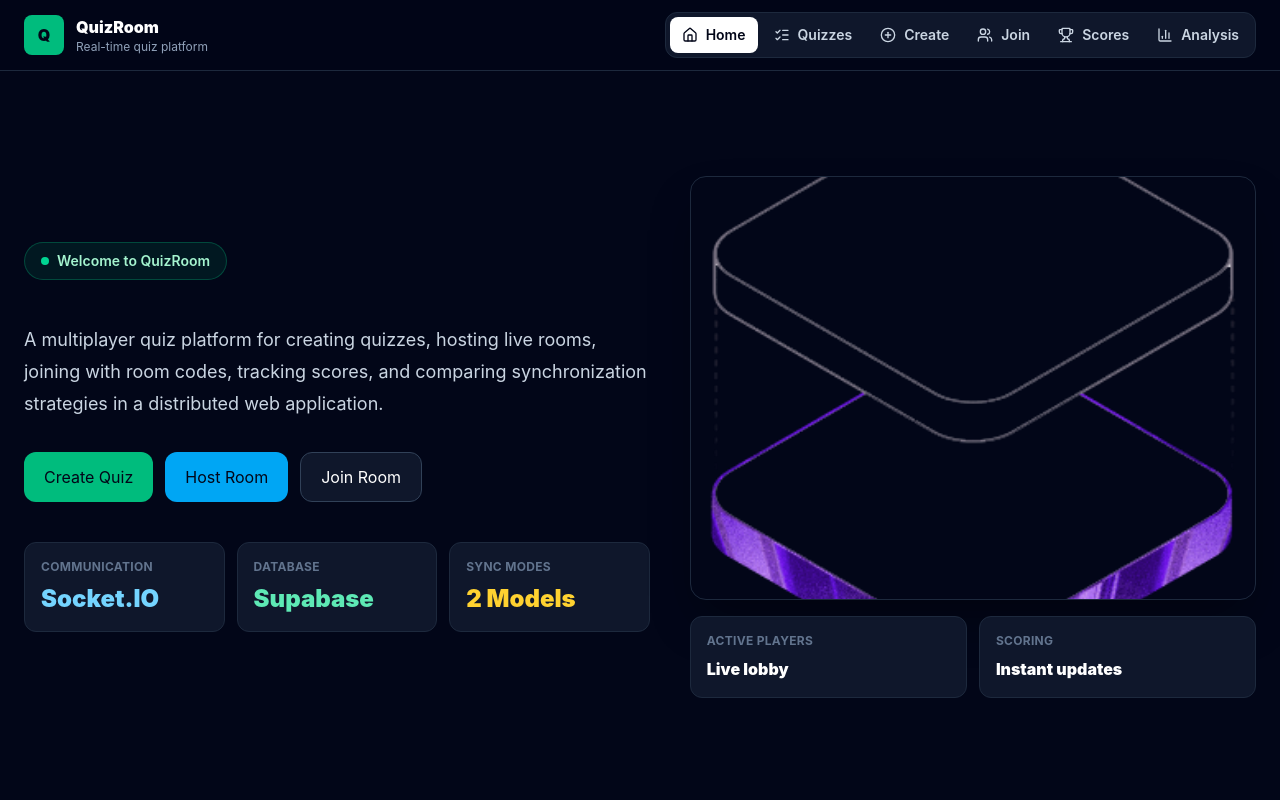
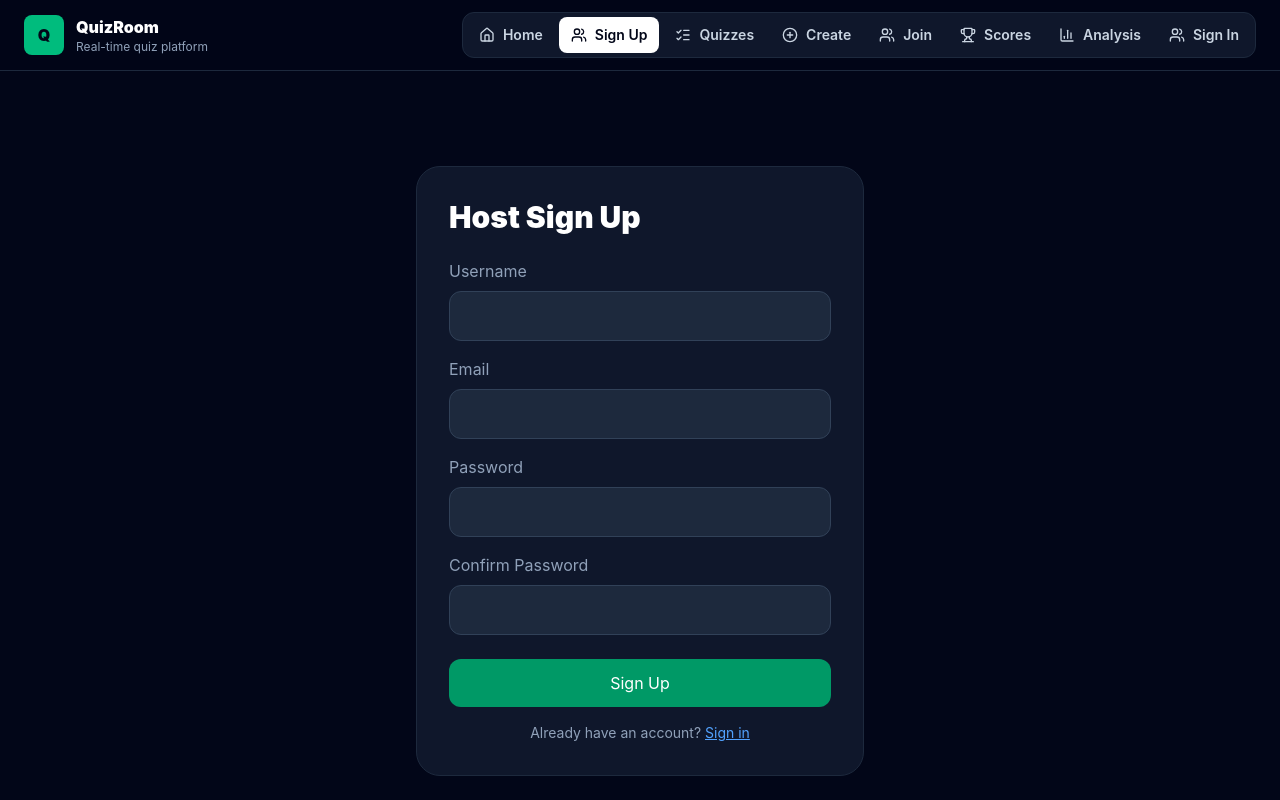
Before and after one commit to Aliyaconteh/DjinnClient, a React (Vite) app: page /signup in a window 1280 px wide. Before the commit this address led to /. Shown: the top 800 px of the page. Built offline with nearby package versions, Linux system fonts and the light colour scheme; no server answers.

Commit message:
Removing demo account

```diff
--- a/src/components/ui/Navbar.jsx
+++ b/src/components/ui/Navbar.jsx
@@ -1,16 +1,20 @@
 import { BarChart3, Home, ListChecks, PlusCircle, Trophy, Users } from "lucide-react";
 import { NavLink } from "react-router-dom";
+import { useAuth } from "../../context/AuthContext";
 
 const links = [
   { to: "/", label: "Home", icon: Home },
+  { to: "/signUp", label: "Sign Up", icon: Users },
   { to: "/quizzes", label: "Quizzes", icon: ListChecks },
   { to: "/create-room", label: "Create", icon: PlusCircle },
   { to: "/join-room", label: "Join", icon: Users },
   { to: "/leaderboard", label: "Scores", icon: Trophy },
-  { to: "/sync-analysis", label: "Analysis", icon: BarChart3 }
+  { to: "/sync-analysis", label: "Analysis", icon: BarChart3 },
+  { to: "/signIn", label: "Sign In", icon: Users },
 ];
 
 export default function Navbar() {
+  const { isAuthenticated } = useAuth();
   return (
     <header className="sticky top-0 z-40 border-b border-slate-800 bg-slate-950/95 backdrop-blur">
       <nav className="mx-auto flex max-w-7xl items-center justify-between gap-4 px-4 py-3 sm:px-6">
@@ -26,6 +30,8 @@ export default function Navbar() {
 
         <div className="flex max-w-full items-center gap-1 overflow-x-auto rounded-xl border border-slate-800 bg-slate-900 p-1">
           {links.map(({ to, label, icon: Icon }) => (
+            // hide Sign In and Sign Up links when user is authenticated
+            ((to === "/signIn" || to === "/signUp") && isAuthenticated) ? null : (
             <NavLink
               key={to}
               to={to}
@@ -40,6 +46,7 @@ export default function Navbar() {
               <Icon size={16} aria-hidden="true" />
               <span>{label}</span>
             </NavLink>
+            )
           ))}
         </div>
       </nav>
--- a/src/context/AuthContext.jsx
+++ b/src/context/AuthContext.jsx
@@ -1,42 +1,83 @@
 /* eslint-disable react-refresh/only-export-components */
-import { createContext, useState, useContext, useCallback } from "react";
+import { createContext, useState, useContext, useCallback, useEffect } from "react";
+import { apiUrl } from "../config/api";
 
 const AuthContext = createContext();
+const STORAGE_KEY = "quizroom_host_auth";
 
 export function AuthProvider({ children }) {
   const [user, setUser] = useState(null);
+  const [token, setToken] = useState(null);
   const [isAuthenticated, setIsAuthenticated] = useState(false);
   const [loading, setLoading] = useState(true);
   const [error, setError] = useState(null);
 
-  const login = useCallback((userData) => {
+  useEffect(() => {
+    try {
+      const stored = localStorage.getItem(STORAGE_KEY);
+      if (stored) {
+        const parsed = JSON.parse(stored);
+        if (parsed?.token && parsed?.user) {
+          setUser(parsed.user);
+          setToken(parsed.token);
+          setIsAuthenticated(true);
+        }
+      }
+    } catch (err) {
+      console.warn("Failed to read auth from storage", err);
+    } finally {
+      setLoading(false);
+    }
+  }, []);
+
+  const persistAuth = useCallback((userData, authToken) => {
     setUser(userData);
+    setToken(authToken);
     setIsAuthenticated(true);
     setError(null);
+    localStorage.setItem(STORAGE_KEY, JSON.stringify({ user: userData, token: authToken }));
   }, []);
+
+  const login = useCallback((userData, authToken) => {
+    persistAuth(userData, authToken);
+  }, [persistAuth]);
 
   const logout = useCallback(() => {
     setUser(null);
+    setToken(null);
     setIsAuthenticated(false);
     setError(null);
+    localStorage.removeItem(STORAGE_KEY);
   }, []);
 
-  const updateUserProfile = useCallback((updates) => {
-    setUser(prev => ({ ...prev, ...updates }));
-  }, []);
+  const authFetch = useCallback(
+    async (path, options = {}) => {
+      const headers = {
+        "Content-Type": "application/json",
+        ...(options.headers || {}),
+        ...(token ? { Authorization: `Bearer ${token}` } : {})
+      };
+
+      const response = await fetch(apiUrl(path), {
+        ...options,
+        headers
+      });
+
+      return response;
+    },
+    [token]
+  );
 
   const value = {
     user,
-    setUser,
+    token,
     isAuthenticated,
-    setIsAuthenticated,
     loading,
-    setLoading,
     error,
     setError,
     login,
     logout,
-    updateUserProfile
+    authFetch
   };
 
   return (
--- /dev/null
+++ b/src/features/auth/RequireAuth.jsx
@@ -0,0 +1,16 @@
+import { Navigate } from "react-router-dom";
+import { useAuth } from "../../context/AuthContext";
+
+export default function RequireAuth({ children }) {
+  const { isAuthenticated, loading } = useAuth();
+
+  if (loading) {
+    return <div className="min-h-screen flex items-center justify-center text-white">Loading...</div>;
+  }
+
+  if (!isAuthenticated) {
+    return <Navigate to="/signin" replace />;
+  }
+
+  return children;
+}
--- a/src/features/auth/pages/SignIn.jsx
+++ b/src/features/auth/pages/SignIn.jsx
@@ -1,27 +1,78 @@
 import { useState } from "react";
-import { supabase } from "../../../services/supabase/supabaseClient";
+import { useNavigate } from "react-router-dom";
+import { useAuth } from "../../../context/AuthContext";
+import { apiUrl } from "../../../config/api";
 
 export default function SignIn() {
+  const navigate = useNavigate();
+  const { login, setError } = useAuth();
   const [email, setEmail] = useState("");
   const [password, setPassword] = useState("");
+  const [loading, setLoading] = useState(false);
 
   const signIn = async () => {
-    const { error } = await supabase.auth.signInWithPassword({
-      email,
-      password,
-    });
+    setLoading(true);
+    setError(null);
 
-    if (error) alert(error.message);
+    try {
+      const response = await fetch(apiUrl("/auth/login"), {
+        method: "POST",
+        headers: {
+          "Content-Type": "application/json"
+        },
+        body: JSON.stringify({ email, password })
+      }).then((res) => res.json());
+
+      if (!response.success) {
+        throw new Error(response.message || "Sign in failed");
+      }
+
+      login(response.data.user, response.data.token);
+      navigate("/quizzes");
+    } catch (err) {
+      setError(err.message);
+      alert(err.message);
+    } finally {
+      setLoading(false);
+    }
   };
 
   return (
-    <div>
-      <h2>Sign In</h2>
+    <div className="min-h-screen bg-slate-950 text-white flex items-center justify-center p-4">
+      <div className="max-w-md w-full bg-slate-900 rounded-3xl p-8 border border-slate-800">
+        <h2 className="text-3xl font-black mb-6">Host Sign In</h2>
 
-      <input onChange={(e) => setEmail(e.target.value)} placeholder="Email" />
-      <input onChange={(e) => setPassword(e.target.value)} placeholder="Password" type="password" />
+        <label className="block mb-4">
+          <span className="text-slate-400">Email</span>
+          <input
+            type="email"
+            value={email}
+            onChange={(e) => setEmail(e.target.value)}
+            className="mt-2 w-full rounded-xl border border-slate-700 bg-slate-800 px-4 py-3 text-white outline-none"
+          />
+        </label>
 
-      <button onClick={signIn}>Login</button>
+        <label className="block mb-6">
+          <span className="text-slate-400">Password</span>
+          <input
+            type="password"
+            value={password}
+            onChange={(e) => setPassword(e.target.value)}
+            className="mt-2 w-full rounded-xl border border-slate-700 bg-slate-800 px-4 py-3 text-white outline-none"
+          />
+        </label>
+
+        <button
+          onClick={signIn}
+          disabled={loading}
+          className="w-full rounded-xl bg-blue-600 px-4 py-3 text-white font-bold hover:bg-blue-500 disabled:opacity-60"
+        >
+          {loading ? "Signing in..." : "Sign In"}
+        </button>
+        <p className="text-slate-400 text-sm mt-4 text-center">
+          Don't have an account? <button onClick={() => navigate('/signup')} className="text-blue-400 underline">Sign up</button>
+        </p>
+      </div>
     </div>
   );
 }
--- a/src/features/auth/pages/SignUp.jsx
+++ b/src/features/auth/pages/SignUp.jsx
@@ -1,28 +1,105 @@
 import { useState } from "react";
-import { supabase } from "../../../services/supabase/supabaseClient";
+import { useNavigate } from "react-router-dom";
+import { useAuth } from "../../../context/AuthContext";
+import { apiUrl } from "../../../config/api";
 
 export default function SignUp() {
+  const navigate = useNavigate();
+  const { login, setError } = useAuth();
+  const [username, setUsername] = useState("");
   const [email, setEmail] = useState("");
   const [password, setPassword] = useState("");
+  const [confirm, setConfirm] = useState("");
+  const [loading, setLoading] = useState(false);
 
   const signUp = async () => {
-    const { error } = await supabase.auth.signUp({
-      email,
-      password,
-    });
+    if (password !== confirm) {
+      setError("Passwords do not match");
+      alert("Passwords do not match");
+      return;
+    }
 
-    if (error) alert(error.message);
-    else alert("Check your email!");
+    setLoading(true);
+    setError(null);
+
+    try {
+      const response = await fetch(apiUrl("/auth/signup"), {
+        method: "POST",
+        headers: { "Content-Type": "application/json" },
+        body: JSON.stringify({ email, password, username })
+      }).then((res) => res.json());
+
+      if (!response.success) {
+        throw new Error(response.message || "Sign up failed");
+      }
+
+      login(response.data.user, response.data.token);
+      navigate("/quizzes");
+    } catch (err) {
+      setError(err.message);
+      alert(err.message);
+    } finally {
+      setLoading(false);
+    }
   };
 
   return (
-    <div>
-      <h2>Sign Up</h2>
+    <div className="min-h-screen bg-slate-950 text-white flex items-center justify-center p-4">
+      <div className="max-w-md w-full bg-slate-900 rounded-3xl p-8 border border-slate-800">
+        <h2 className="text-3xl font-black mb-6">Host Sign Up</h2>
 
-      <input placeholder="Email" onChange={(e) => setEmail(e.target.value)} />
-      <input type="password" placeholder="Password" onChange={(e) => setPassword(e.target.value)} />
+        <label className="block mb-4">
+          <span className="text-slate-400">Username</span>
+          <input
+            type="text"
+            value={username}
+            onChange={(e) => setUsername(e.target.value)}
+            className="mt-2 w-full rounded-xl border border-slate-700 bg-slate-800 px-4 py-3 text-white outline-none"
+          />
+        </label>
 
-      <button onClick={signUp}>Register</button>
+        <label className="block mb-4">
+          <span className="text-slate-400">Email</span>
+          <input
+            type="email"
+            value={email}
+            onChange={(e) => setEmail(e.target.value)}
+            className="mt-2 w-full rounded-xl border border-slate-700 bg-slate-800 px-4 py-3 text-white outline-none"
+          />
+        </label>
+
+        <label className="block mb-4">
+          <span className="text-slate-400">Password</span>
+          <input
+            type="password"
+            value={password}
+            onChange={(e) => setPassword(e.target.value)}
+            className="mt-2 w-full rounded-xl border border-slate-700 bg-slate-800 px-4 py-3 text-white outline-none"
+          />
+        </label>
+
+        <label className="block mb-6">
+          <span className="text-slate-400">Confirm Password</span>
+          <input
+            type="password"
+            value={confirm}
+            onChange={(e) => setConfirm(e.target.value)}
+            className="mt-2 w-full rounded-xl border border-slate-700 bg-slate-800 px-4 py-3 text-white outline-none"
+          />
+        </label>
+
+        <button
+          onClick={signUp}
+          disabled={loading}
+          className="w-full rounded-xl bg-emerald-600 px-4 py-3 text-white font-bold hover:bg-emerald-500 disabled:opacity-60"
+        >
+          {loading ? "Creating account..." : "Sign Up"}
+        </button>
+
+        <p className="text-slate-400 text-sm mt-4 text-center">
+          Already have an account? <button onClick={() => navigate('/signin')} className="text-blue-400 underline">Sign in</button>
+        </p>
+      </div>
     </div>
   );
 }
--- a/src/features/quizzes/pages/CreateQuiz.jsx
+++ b/src/features/quizzes/pages/CreateQuiz.jsx
@@ -1,6 +1,6 @@
-import { useState } from "react";
+import { useState, useEffect } from "react";
 import { useNavigate } from "react-router-dom";
-import { apiUrl } from "../../../config/api";
+import { useAuth } from "../../../context/AuthContext";
 
 const emptyQuestion = () => ({
   question: "",
@@ -11,10 +11,17 @@ const emptyQuestion = () => ({
 
 export default function CreateQuiz() {
   const navigate = useNavigate();
+  const { authFetch, user, isAuthenticated, loading: authLoading } = useAuth();
   const [title, setTitle] = useState("");
   const [questions, setQuestions] = useState([emptyQuestion()]);
   const [saving, setSaving] = useState(false);
   const [error, setError] = useState("");
+
+  useEffect(() => {
+    if (!authLoading && !isAuthenticated) {
+      navigate(`/signIn?redirect=${encodeURIComponent(window.location.pathname)}`);
+    }
+  }, [isAuthenticated, authLoading, navigate]);
 
   const updateQuestion = (index, updates) => {
     setQuestions((items) => items.map((item, i) => (i === index ? { ...item, ...updates } : item)));
@@ -43,16 +50,16 @@ export default function CreateQuiz() {
 
     setSaving(true);
     try {
-      const quizResponse = await fetch(apiUrl("/api/quizzes"), {
-        method: "POST",
-        headers: { "Content-Type": "application/json" },
-        body: JSON.stringify({ title: title.trim(), created_by: null })
-      }).then((res) => res.json());
+        const quizResponse = await authFetch("/api/quizzes", {
+          method: "POST",
+          headers: { "Content-Type": "application/json" },
+          body: JSON.stringify({ title: title.trim(), created_by: user.id })
+        }).then((res) => res.json());
 
       if (!quizResponse.success) throw new Error(quizResponse.message || "Could not create quiz");
 
       for (const item of questions) {
-        const questionResponse = await fetch(apiUrl("/api/quizzes/question"), {
+        const questionResponse = await authFetch("/api/quizzes/question", {
           method: "POST",
           headers: { "Content-Type": "application/json" },
           body: JSON.stringify({
--- a/src/features/quizzes/pages/QuizList.jsx
+++ b/src/features/quizzes/pages/QuizList.jsx
@@ -1,17 +1,19 @@
 import { useEffect, useState } from "react";
 import { useNavigate } from "react-router-dom";
 import { Loader2, Trash2 } from "lucide-react";
-import { apiUrl } from "../../../config/api";
+import { useAuth } from "../../../context/AuthContext";
 
 export default function QuizList() {
   const navigate = useNavigate();
+  const { authFetch } = useAuth();
   const [quizzes, setQuizzes] = useState([]);
   const [loading, setLoading] = useState(true);
   const [deletingId, setDeletingId] = useState("");
+  const [confirmDeleteQuiz, setConfirmDeleteQuiz] = useState(null);
   const [error, setError] = useState("");
 
   useEffect(() => {
-    fetch(apiUrl("/api/quizzes"))
+    authFetch("/api/quizzes")
       .then((res) => res.json())
       .then((response) => {
         if (!response.success) throw new Error(response.message || "Failed to load quizzes");
@@ -21,27 +23,35 @@ export default function QuizList() {
       .finally(() => setLoading(false));
   }, []);
 
-  const deleteQuiz = async (quiz) => {
-    const confirmed = window.confirm(`Delete "${quiz.title}"? This will also remove its questions.`);
-    if (!confirmed) return;
+  const deleteQuiz = (quiz) => {
+    // open confirmation modal
+    setConfirmDeleteQuiz(quiz);
+  };
 
+  const confirmDelete = async () => {
+    if (!confirmDeleteQuiz) return;
+
+    const quiz = confirmDeleteQuiz;
     setDeletingId(quiz.id);
     setError("");
 
     try {
-      const response = await fetch(apiUrl(`/api/quizzes/${quiz.id}`), {
-        method: "DELETE"
-      }).then((res) => res.json());
+      const response = await authFetch(`/api/quizzes/${quiz.id}`, { method: "DELETE" }).then((res) =>
+        res.json()
+      );
 
       if (!response.success) throw new Error(response.message || "Failed to delete quiz");
 
       setQuizzes((items) => items.filter((item) => item.id !== quiz.id));
+      setConfirmDeleteQuiz(null);
     } catch (err) {
       setError(err.message);
     } finally {
       setDeletingId("");
     }
   };
+
+  const cancelDelete = () => setConfirmDeleteQuiz(null);
 
   return (
     <div className="min-h-screen bg-slate-950 text-white px-4 py-10">
@@ -111,6 +121,34 @@ export default function QuizList() {
           </div>
         )}
       </div>
+      {/* Confirmation modal */}
+      {confirmDeleteQuiz && (
+        <div className="fixed inset-0 z-50 flex items-center justify-center">
+          <div className="absolute inset-0 bg-black/60" onClick={cancelDelete} />
+          <div className="relative z-10 w-full max-w-md bg-slate-900 border border-slate-800 rounded-2xl p-6">
+            <h3 className="text-lg font-bold mb-2">Delete "{confirmDeleteQuiz.title}"?</h3>
+            <p className="text-sm text-slate-400 mb-6">This will also remove its questions.</p>
+            <div className="flex justify-end gap-3">
+              <button
+                onClick={cancelDelete}
+                className="rounded-lg bg-slate-800 hover:bg-slate-700 px-4 py-2"
+              >
+                Cancel
+              </button>
+              <button
+                onClick={confirmDelete}
+                disabled={deletingId === confirmDeleteQuiz.id}
+                className="rounded-lg bg-red-600 hover:bg-red-700 px-4 py-2 font-bold disabled:opacity-60 flex items-center gap-2"
+              >
+                {deletingId === confirmDeleteQuiz.id ? (
+                  <Loader2 className="h-4 w-4 animate-spin" />
+                ) : null}
+                Delete
+              </button>
+            </div>
+          </div>
+        </div>
+      )}
     </div>
   );
 }
--- a/src/features/rooms/pages/CreateRoom.jsx
+++ b/src/features/rooms/pages/CreateRoom.jsx
@@ -3,12 +3,7 @@ import { useNavigate, useSearchParams } from "react-router-dom";
 import { QRCodeCanvas } from "qrcode.react";
 import { socket } from "../../../services/socket/socket";
 import { useRoom } from "../../../context/RoomContext";
-import { apiUrl } from "../../../config/api";
-
-const demoHostUser = {
-  id: "7c0e7d5d-bf7c-4a2f-8e7f-34d1d52caa90",
-  username: "Aliya"
-};
+import { useAuth } from "../../../context/AuthContext";
 
 export default function CreateRoom() {
   const navigate = useNavigate();
@@ -30,8 +25,17 @@ export default function CreateRoom() {
     ? `${window.location.origin}/join-room?roomCode=${encodeURIComponent(createdRoomCode)}`
     : "";
 
+  const { authFetch, user, isAuthenticated, loading: authLoading } = useAuth();
+
+  // Require authentication to create a room
   useEffect(() => {
-    fetch(apiUrl("/api/quizzes"))
+    if (!authLoading && !isAuthenticated) {
+      navigate(`/signIn?redirect=${encodeURIComponent(window.location.pathname)}`);
+    }
+  }, [isAuthenticated, authLoading, navigate]);
+
+  useEffect(() => {
+    authFetch("/api/quizzes")
       .then(res => res.json())
       .then(response => {
         const quizzesArray = response?.data || response || [];
@@ -48,7 +52,7 @@ export default function CreateRoom() {
         setError("Failed to load quizzes. Create a quiz first, then come back to create a room.");
         setLoadingQuizzes(false);
       });
-  }, [requestedQuizId]);
+  }, [requestedQuizId, authFetch]);
 
   useEffect(() => {
     const onConnect = () => setConnected(true);
@@ -74,10 +78,10 @@ export default function CreateRoom() {
     setError("");
     const hostUsername = roomName.trim();
     localStorage.setItem("username", hostUsername);
-    localStorage.setItem("playerId", demoHostUser.id);
+    localStorage.setItem("playerId", user.id);
 
     const payload = {
-      hostId: demoHostUser.id,
+      hostId: user.id,
       username: hostUsername,
       quizId,
       roomName: roomName.trim(),
@@ -87,7 +91,7 @@ export default function CreateRoom() {
     };
 
     try {
-      const res = await fetch(apiUrl("/api/rooms/create"), {
+      const res = await authFetch("/api/rooms/create", {
         method: "POST",
         headers: { "Content-Type": "application/json" },
         body: JSON.stringify(payload)
@@ -105,7 +109,7 @@ export default function CreateRoom() {
         socket.emit("join-room", {
           roomCode,
           player: {
-            id: demoHostUser.id,
+            id: user.id,
             username: hostUsername
           }
         });
@@ -118,7 +122,7 @@ export default function CreateRoom() {
           roomName,
           quizId,
           isHost: true,
-          hostId: demoHostUser.id
+          hostId: user.id
         });
       } else {
         setError(result.message || "Room creation failed");
--- a/src/features/rooms/pages/WaitingRoom.jsx
+++ b/src/features/rooms/pages/WaitingRoom.jsx
@@ -59,7 +59,7 @@ export default function WaitingRoom() {
 
     // 2. Setup socket listeners
     const handleRoomUpdate = (updatedRoom) => {
-      console.log("Room update received via socket:", updatedRoom);
+      console.debug("Room update received via socket:", updatedRoom);
       setRoom((prev) => ({
         ...prev,
         ...updatedRoom,
@@ -68,7 +68,7 @@ export default function WaitingRoom() {
     };
 
     const handleRoomStarted = (data) => {
-      console.log("Room started event received:", data);
+      console.debug("Room started event received:", data);
       navigate(`/game/${roomCode}`);
     };
 
--- a/src/routes/AppRoutes.jsx
+++ b/src/routes/AppRoutes.jsx
@@ -2,6 +2,9 @@ import { BrowserRouter, Navigate, Routes, Route } from "react-router-dom";
 
 import Home from "../pages/Home";
 import MainLayout from "../layouts/MainLayout";
+import SignIn from "../features/auth/pages/SignIn";
+import SignUp from "../features/auth/pages/SignUp";
+import RequireAuth from "../features/auth/RequireAuth";
 import CreateRoom from "../features/rooms/pages/CreateRoom";
 import JoinRoom from "../features/rooms/pages/JoinRoom";
 import WaitingRoom from "../features/rooms/pages/WaitingRoom";
@@ -55,15 +58,12 @@ export default function AppRoutes() {
           element={<Leaderboard />}
         />
 
-        <Route
-          path="/quizzes"
-          element={<QuizList />}
-        />
+        <Route path="/signin" element={<SignIn />} />
+        <Route path="/signup" element={<SignUp />} />
 
-        <Route
-          path="/quizzes/create"
-          element={<CreateQuiz />}
-        />
+        <Route path="/quizzes" element={<RequireAuth><QuizList /></RequireAuth>} />
+
+        <Route path="/quizzes/create" element={<RequireAuth><CreateQuiz /></RequireAuth>} />
 
           <Route path="*" element={<Navigate to="/" replace />} />
 
```
